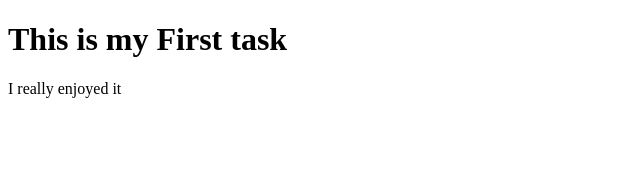
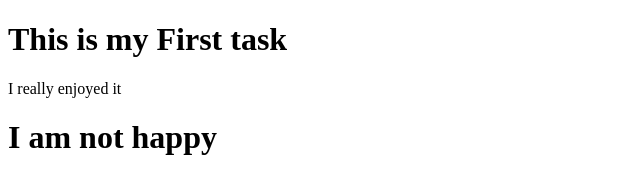
Before and after one commit to gabriel-son/week_4, a plain HTML site: page week_1/index.html in a window 1280 px wide. Shown: the whole page, without its empty margins (0-640 px from the left). Drawn offline with Linux system fonts and the light colour scheme.

Commit message:
Added a new line

```diff
--- a/week_1/index.html
+++ b/week_1/index.html
@@ -9,5 +9,6 @@
 <body>
     <h1>This is my First task</h1>
     <p>I really enjoyed it</p>
+    <h1>I am not happy</h1>
 </body>
 </html>
```
